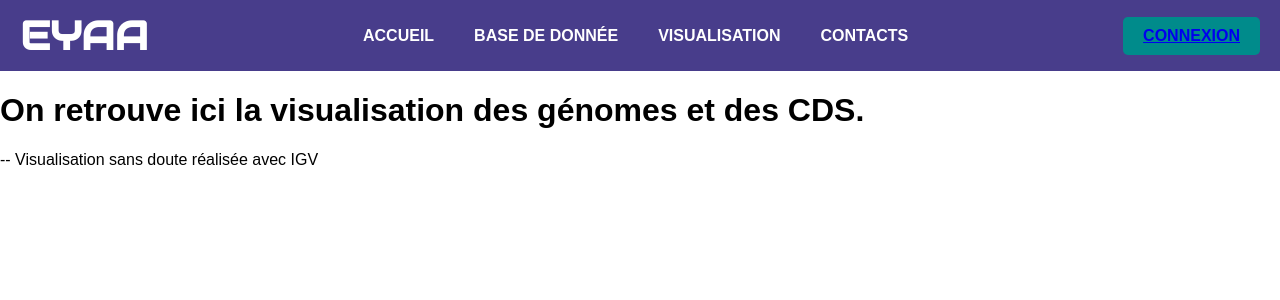
After one commit to Antoine2596/The-EYAA-Project, a Django app: page /visualisation/ in a window 1280 px wide. The commit adds this page. Shown: the top 300 px of the page. Run offline with Django 5.2, Linux system fonts and the light colour scheme.

Commit message:
update_15_01_interface

```diff
--- a/EYAA_site/urls.py
+++ b/EYAA_site/urls.py
@@ -22,6 +22,4 @@ from core import views
 urlpatterns = [
     path("admin/", admin.site.urls),
     path("", include("core.urls")),
-    path("inscription/", views.inscription, name="inscription"),
-    path("connexion/", views.connexion, name="connexion"),
 ]
--- a/core/templates/core/base.html
+++ b/core/templates/core/base.html
@@ -14,9 +14,9 @@
             <div class="site-name">EYAA</div>
             <nav class="menu">
                 <ul>
-                    <li><a href="#home">Accueil</a></li>
-                    <li><a href="#genomes">Génomes disponibles</a></li>
-                    <li><a href="#annotations">Annotations</a></li>
+                    <li><a href="{% url 'home' %}">Accueil</a></li>
+                    <li><a href="{% url 'genome_database' %}">Base de donnée</a></li>
+                    <li><a href="{% url 'visualisation' %}">Visualisation</a></li>
                     <li><a href="#contacts">Contacts</a></li>
                 </ul>
             </nav>
--- /dev/null
+++ b/core/templates/core/visualisation.html
@@ -0,0 +1,13 @@
+{% extends "core/base.html" %}
+{% load static %}
+
+{% block title %}
+Visualisation - EYAA
+{% endblock %}
+
+{% block content %}
+    <div class="visualisation-container">
+        <h1 class="visualisation">On retrouve ici la visualisation des génomes et des CDS.</h1>
+        <p class = "visualisation_descriptif"> -- Visualisation sans doute réalisée avec IGV</p>
+    </div>
+{% endblock %}
--- a/core/urls.py
+++ b/core/urls.py
@@ -3,4 +3,9 @@ from . import views
 
 urlpatterns = [
     path("", views.home, name="home"),
+    path("inscription/", views.inscription, name="inscription"),
+    path("connexion/", views.connexion, name="connexion"),
+    path("contacts/", views.contact, name="contacts"),
+    path("visualisation/", views.visualisation, name = "visualisation"),
+    path("database/", views.database, name="genome_database")
 ]
--- a/core/views.py
+++ b/core/views.py
@@ -11,6 +11,12 @@ def home(request):
 # Contacts
 def contact(request):
     return render(request,"core/contacts.html")
+
+def database(request):
+    return render(request, "core/database.html")
+
+def visualisation(request):
+    return render(request, "core/visualisation.html")
 
 def inscription(request):
     if request.method == 'POST':
```
Also changed, not shown: core/templates/core/database.html (added, +10 -0 lines).
